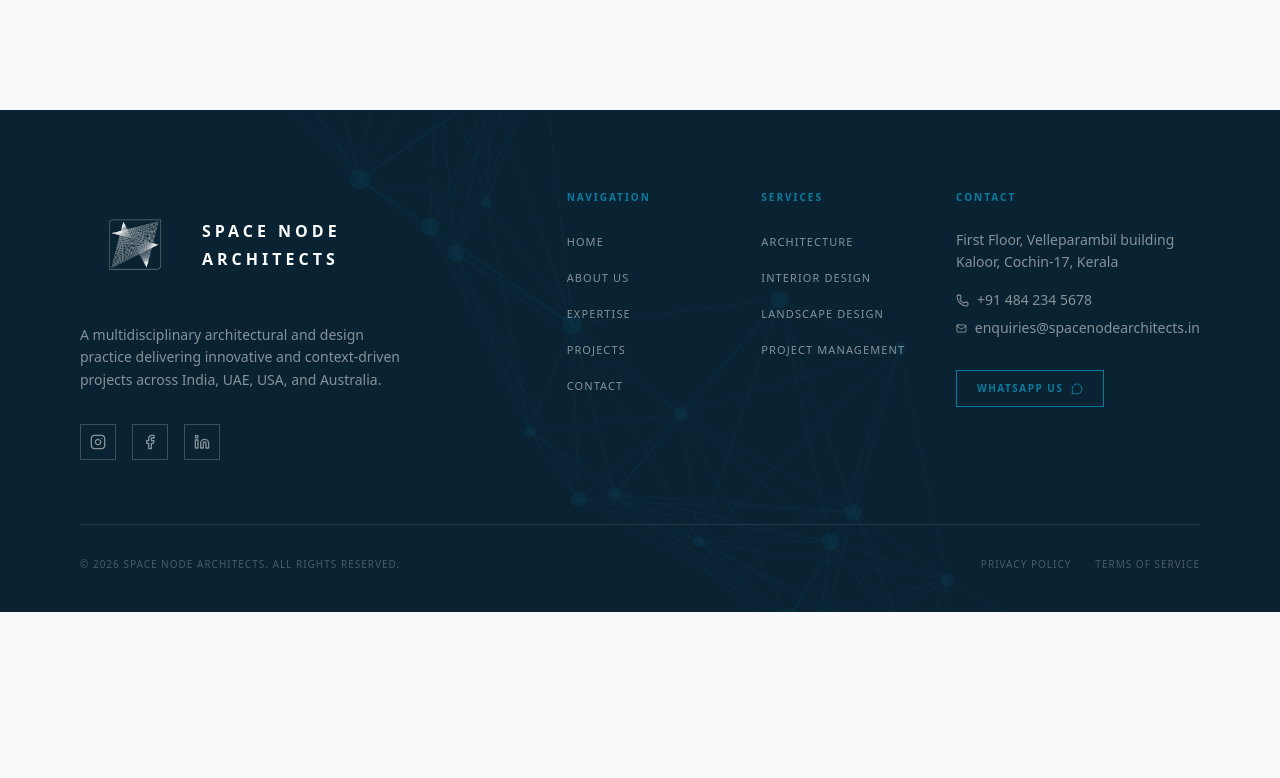
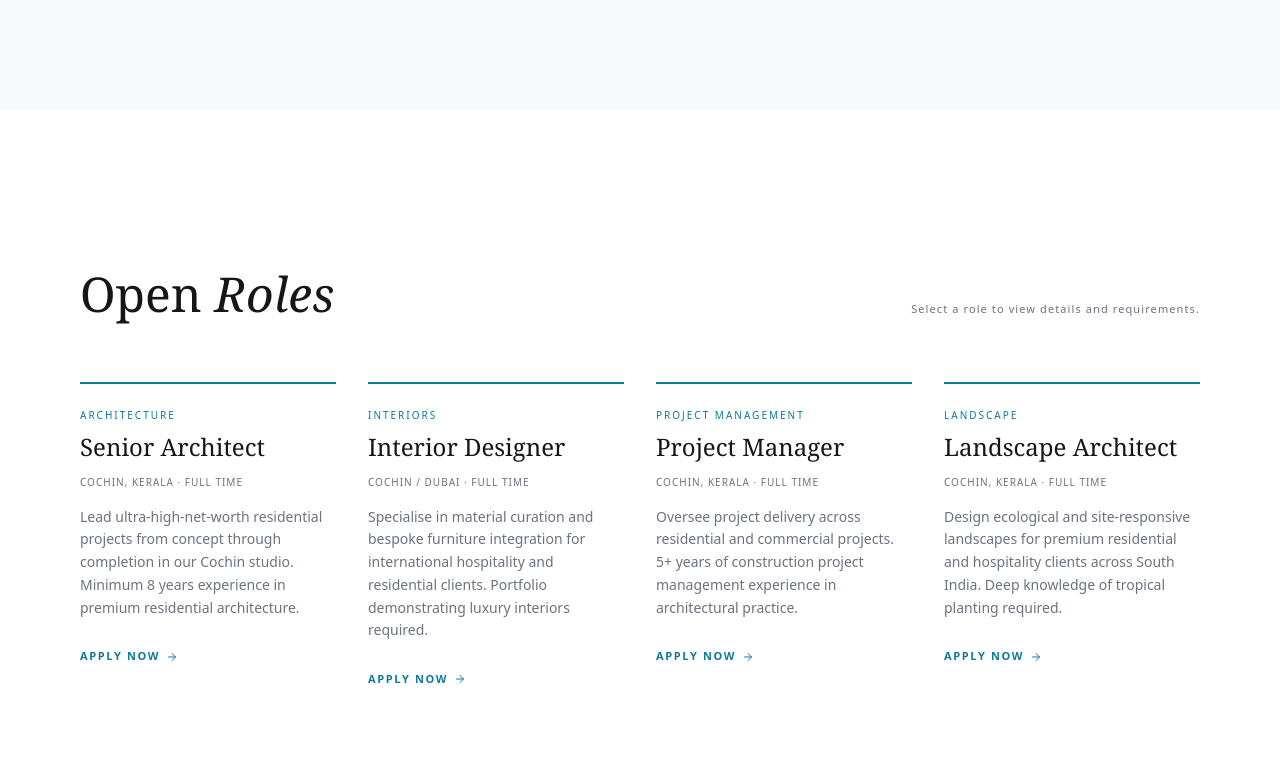
Before and after one commit to zaeemahamad111-ops/SpaceNode, a Next.js app in the folder web/: page /contact in a window 1280 px wide. Shown: the part 1882-2660 px from the top of the page. Before the commit the page ends 2494 px from the top, so only its background shows below. Built offline with nearby package versions, Linux system fonts and the light colour scheme; a web font is replaced by a local one.

Commit message:
Add Job Openings Grid and Application Modal to Contact Page

```diff
--- a/web/src/app/contact/page.tsx
+++ b/web/src/app/contact/page.tsx
@@ -1,12 +1,56 @@
 'use client';
 
 import { useState } from 'react';
-import type { Metadata } from 'next';
 import { ArrowRight, MapPin, Phone, Mail, Camera, Users, Briefcase } from 'lucide-react';
 import RevealWrapper from '@/components/ui/RevealWrapper';
 import NodeMesh from '@/components/ui/NodeMesh';
+import ApplicationModal from '@/components/sections/careers/ApplicationModal';
+
+const openRoles = [
+  {
+    id: 'senior-architect',
+    dept: 'Architecture',
+    title: 'Senior Architect',
+    location: 'Cochin, Kerala',
+    type: 'Full Time',
+    desc: 'Lead ultra-high-net-worth residential projects from concept through completion in our Cochin studio. Minimum 8 years experience in premium residential architecture.',
+  },
+  {
+    id: 'interior-designer',
+    dept: 'Interiors',
+    title: 'Interior Designer',
+    location: 'Cochin / Dubai',
+    type: 'Full Time',
+    desc: 'Specialise in material curation and bespoke furniture integration for international hospitality and residential clients. Portfolio demonstrating luxury interiors required.',
+  },
+  {
+    id: 'project-manager',
+    dept: 'Project Management',
+    title: 'Project Manager',
+    location: 'Cochin, Kerala',
+    type: 'Full Time',
+    desc: 'Oversee project delivery across residential and commercial projects. 5+ years of construction project management experience in architectural practice.',
+  },
+  {
+    id: 'landscape-architect',
+    dept: 'Landscape',
+    title: 'Landscape Architect',
+    location: 'Cochin, Kerala',
+    type: 'Full Time',
+    desc: 'Design ecological and site-responsive landscapes for premium residential and hospitality clients across South India. Deep knowledge of tropical planting required.',
+  },
+];
 
 export default function ContactPage() {
+  const [modalOpen, setModalOpen] = useState(false);
+  const [selectedRole, setSelectedRole] = useState<string | null>(null);
+
+  const handleApplyClick = (e: React.MouseEvent<HTMLAnchorElement>, roleTitle: string) => {
+    e.preventDefault();
+    setSelectedRole(roleTitle);
+    setModalOpen(true);
+  };
+
   const [formState, setFormState] = useState({
     name: '', email: '', phone: '', projectType: '', budget: '', message: '',
   });
@@ -23,6 +67,11 @@ export default function ContactPage() {
 
   return (
     <>
+      <ApplicationModal
+        isOpen={modalOpen}
+        onClose={() => setModalOpen(false)}
+        jobRole={selectedRole}
+      />
       {/* Hero */}
       <section className="relative pt-36 pb-20 bg-[#F8F9FA] overflow-hidden" aria-label="Contact hero">
         <div className="absolute right-0 inset-y-0 w-1/2 opacity-10 pointer-events-none">
@@ -254,6 +303,47 @@ export default function ContactPage() {
         </RevealWrapper>
       </section>
 
+      {/* Open Roles */}
+      <section className="py-32 md:py-40 bg-white" aria-labelledby="open-roles-heading">
+        <div className="max-w-[1440px] mx-auto px-6 md:px-20">
+          <RevealWrapper className="flex items-end justify-between mb-16">
+            <div>
+              <h2 id="open-roles-heading" className="font-serif text-4xl md:text-5xl text-[#161616]">
+                Open <span className="italic">Roles</span>
+              </h2>
+            </div>
+            <p className="hidden md:block font-sans text-[11px] text-[#6B7280] tracking-[0.1em]">
+              Select a role to view details and requirements.
+            </p>
+          </RevealWrapper>
+
+          <div className="grid grid-cols-1 md:grid-cols-2 lg:grid-cols-4 gap-8">
+            {openRoles.map((role, i) => (
+              <RevealWrapper key={role.id} delay={i * 0.1}>
+                <div id={role.id} className="group border-t-2 border-[#0D7A9E] pt-6">
+                  <span className="font-sans text-[10px] tracking-[0.2em] uppercase text-[#0D7A9E] block mb-2">
+                    {role.dept}
+                  </span>
+                  <h3 className="font-serif text-2xl text-[#161616] mb-3 group-hover:text-[#0D7A9E] transition-colors duration-300">
+                    {role.title}
+                  </h3>
+                  <p className="font-sans text-[10px] tracking-[0.1em] uppercase text-[#6B7280] mb-4">
+                    {role.location} · {role.type}
+                  </p>
+                  <p className="font-sans font-light text-sm text-[#6B7280] leading-relaxed mb-6">
+                    {role.desc}
+                  </p>
+                  <a href="#apply"
+                    onClick={(e) => handleApplyClick(e, role.title)}
+                    className="group/btn inline-flex items-center gap-1.5 font-sans text-[11px] font-semibold tracking-[0.15em] uppercase text-[#0D7A9E] hover:text-[#0A2333] transition-colors duration-300 cursor-pointer">
+                    Apply Now <ArrowRight size={12} className="group-hover/btn:translate-x-1 transition-transform" />
+                  </a>
+                </div>
+              </RevealWrapper>
+            ))}
+          </div>
+        </div>
+      </section>
     </>
   );
 }
```
